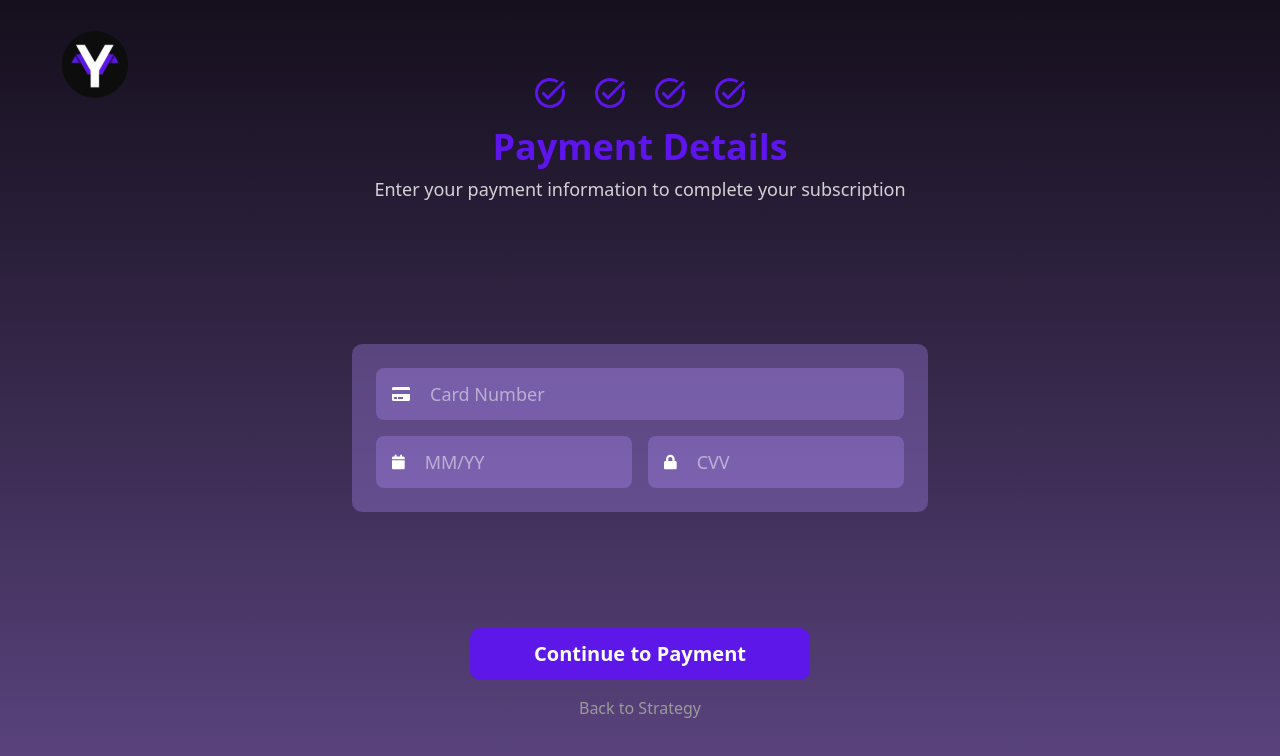
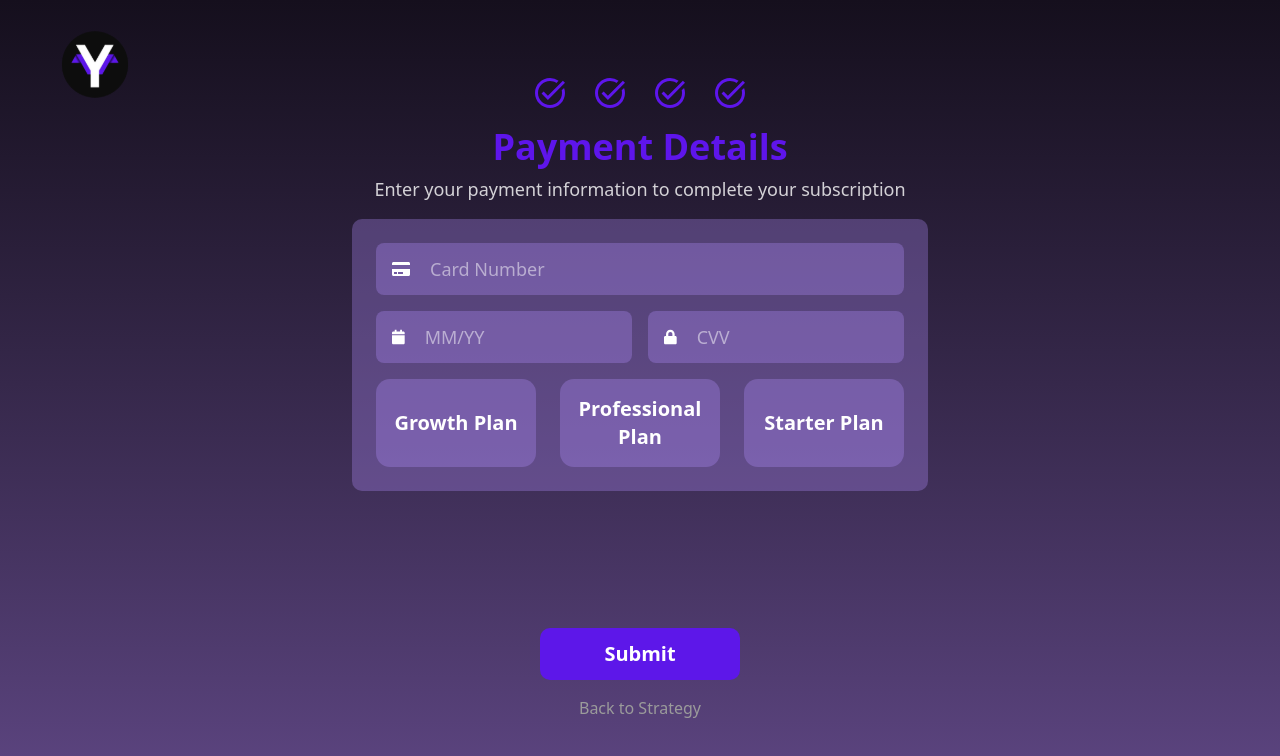
Before and after one commit to rankobinu/Youvative, a React (Vite) app: page /payment in a window 1280 px wide. Shown: the top 756 px of the page. Built offline with nearby package versions, Linux system fonts and the light colour scheme.

Commit message:
Fixed external module issue

```diff
--- a/src/pages/signUpPages/formPage/FormSection.jsx
+++ b/src/pages/signUpPages/formPage/FormSection.jsx
@@ -138,7 +138,7 @@ function FormSection() {
           <img src={logo} alt="Youvative Logo" className="-mt-7 -ml-10"/>
         </RouterLink>
       </div>
-      <div className="max-w-6xl mx-auto w-full flex-1 flex flex-col -mt-25">
+      <div className="max-w-6xl mx-auto w-[40%] flex-1 flex flex-col -mt-25">
         <form onSubmit={handleSubmit} className="flex-1 flex flex-col">
           <div className="text-center mb-6">
             <div className="flex justify-center items-center gap-6">
@@ -234,7 +234,7 @@ function FormSection() {
           <div className="flex flex-col items-center mt-4 pb-20">
             <button
               type="submit"
-              className="bg-[#5D17E9] text-white text-xl rounded-lg py-3 px-16 font-bold transition-all duration-300 hover:bg-[#4A12BA] hover:scale-105 disabled:opacity-50 disabled:cursor-not-allowed cursor-pointer"
+              className="bg-[#5D17E9] text-white text-xl rounded-lg py-3 px-12 font-bold transition-all duration-300 hover:bg-[#4A12BA] hover:scale-105 disabled:opacity-50 disabled:cursor-not-allowed cursor-pointer"
               disabled={isSubmitting}
             >
               {isSubmitting ? 'Processing...' : 'Continue to Strategy'}
--- a/src/pages/signUpPages/paymentPage/PaymentSection.jsx
+++ b/src/pages/signUpPages/paymentPage/PaymentSection.jsx
@@ -2,22 +2,57 @@ import { useState } from "react";
 import { useNavigate } from 'react-router-dom';
 import { Link as RouterLink } from 'react-router-dom';
 import { MdTaskAlt } from 'react-icons/md';
+import { useDispatch } from 'react-redux';
+import { setUserData } from '../../../store/slices/userSlice';
 import { FaCreditCard, FaCalendar, FaLock } from 'react-icons/fa';
 import logo from "../../../assets/svg/logoBlack.svg";
 
 function PaymentSection() {
   const navigate = useNavigate();
+  const dispatch = useDispatch();
+  const [error, setError] = useState('');
   const [cardNumber, setCardNumber] = useState('');
   const [expiryDate, setExpiryDate] = useState('');
   const [cvv, setCvv] = useState('');
   const [isSubmitting, setIsSubmitting] = useState(false);
-
+  const [selectedStrategy, setSelectedStrategy] = useState('');
   const handleSubmit = (e) => {
     e.preventDefault();
     setIsSubmitting(true);
-    // Add payment processing logic here
+     if (!selectedStrategy) {
+          setError('Please select a strategy');
+          setIsSubmitting(false);
+          return;
+        }
+
+        const strategy = strategies.find(s => s.id === selectedStrategy);
+
+        dispatch(setUserData({
+          strategy: selectedStrategy,
+          strategyTitle: strategy.title
+        }));
+
+        localStorage.setItem('userStrategy', selectedStrategy);
+        localStorage.setItem('userStrategyTitle', strategy.title);
+
     navigate('/userinterface');
   };
+
+  const strategies = [
+    {
+      id: 'growth',
+      title: 'Growth Plan',
+
+    },
+    {
+      id: 'professional',
+      title: 'Professional Plan',
+    },
+    {
+      id: 'starter',
+      title: 'Starter Plan',
+    }
+  ];
 
   const formatCardNumber = (value) => {
     const v = value.replace(/\s+/g, '').replace(/[^0-9]/gi, '');
@@ -65,7 +100,7 @@ function PaymentSection() {
             <p className="text-white/80 mt-2 text-lg">Enter your payment information to complete your subscription</p>
           </div>
 
-          <div className="mt-auto bg-[#B28FFA4F] rounded-lg p-6 max-w-xl mx-auto w-full">
+          <div className="mb-4 -mt-2 bg-[#B28FFA4F] rounded-lg p-6 max-w-xl mx-auto w-full">
             <div className="space-y-4">
               <div>
                 <div className="flex px-4 bg-[#B28FFA4F] justify-start text-lg min-h-13 rounded-md items-center">
@@ -106,6 +141,29 @@ function PaymentSection() {
                   />
                 </div>
               </div>
+              <div className="grid grid-cols-1 md:grid-cols-3 gap-6 ">
+                {strategies.map((strategy) => (
+                  <div
+                    key={strategy.id}
+                    className={`rounded-xl cursor-pointer transition-all duration-300 transform hover:scale-105 ${
+                      selectedStrategy === strategy.id
+                      ? 'bg-[#5E15EB] text-white ring-4 ring-purple-400'
+                      : 'bg-[#B28FFA4F] text-white hover:bg-[#5E15EB]/50'
+                    }`}
+                    onClick={() => {
+                      setSelectedStrategy(strategy.id);
+                      setError('');
+                    }}
+                  >
+                    <div className="p-4 h-full flex flex-col text-center">
+                      <h2 className="text-xl font-bold  m-auto">{strategy.title}</h2>
+                    </div>
+                  </div>
+                ))}
+              </div>
+              {error && (
+                <p className="text-red-500 text-center mb-4">{error}</p>
+              )}
             </div>
           </div>
 
@@ -115,7 +173,7 @@ function PaymentSection() {
               className="bg-[#5D17E9] text-white text-xl rounded-lg py-3 px-16 font-bold transition-all duration-300 hover:bg-[#4A12BA] hover:scale-105 disabled:opacity-50 disabled:cursor-not-allowed cursor-pointer"
               disabled={isSubmitting}
             >
-              {isSubmitting ? 'Processing...' : 'Continue to Payment'}
+              {isSubmitting ? 'Submitting...' : 'Submit'}
             </button>
 
             <RouterLink
```
